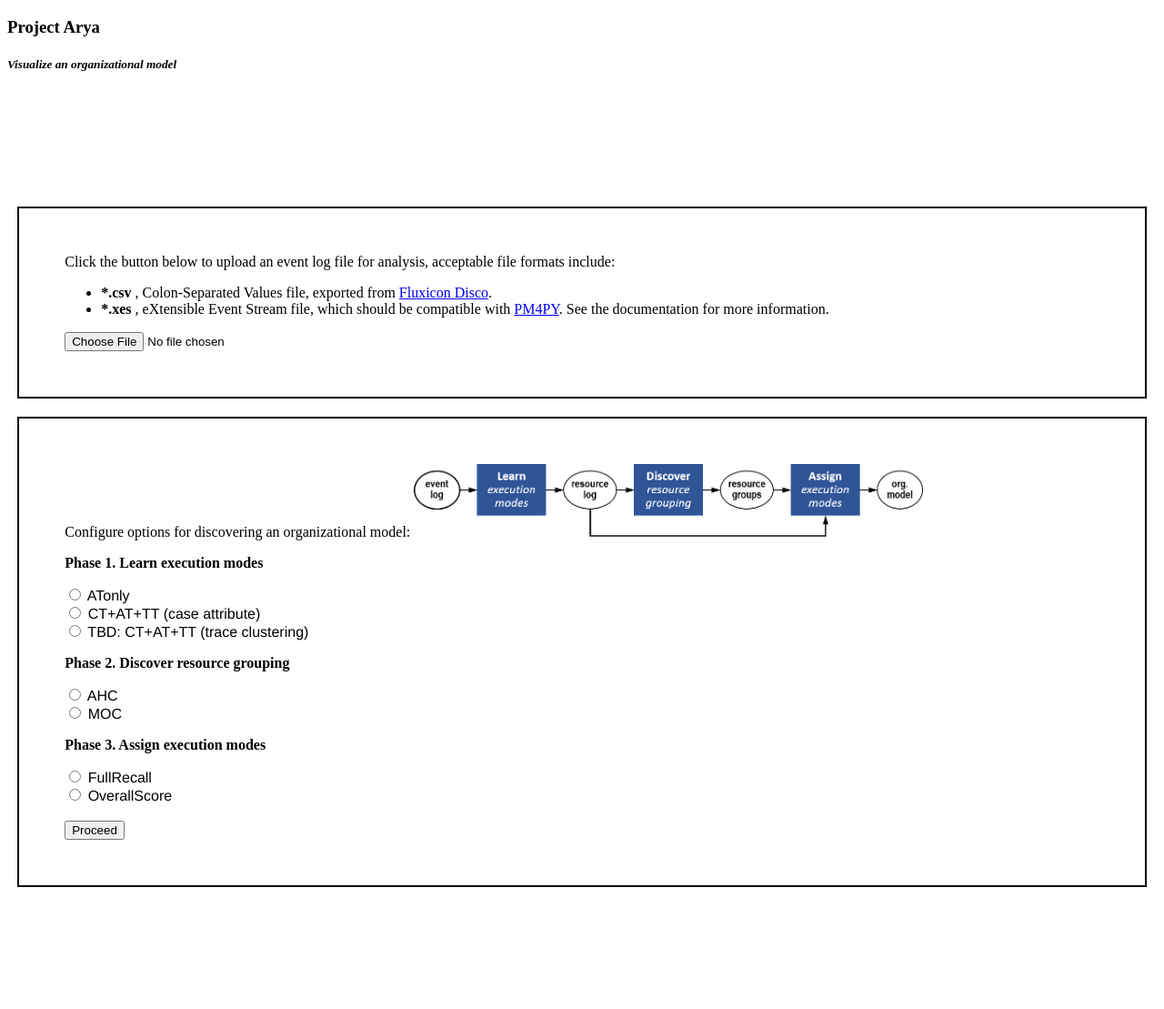
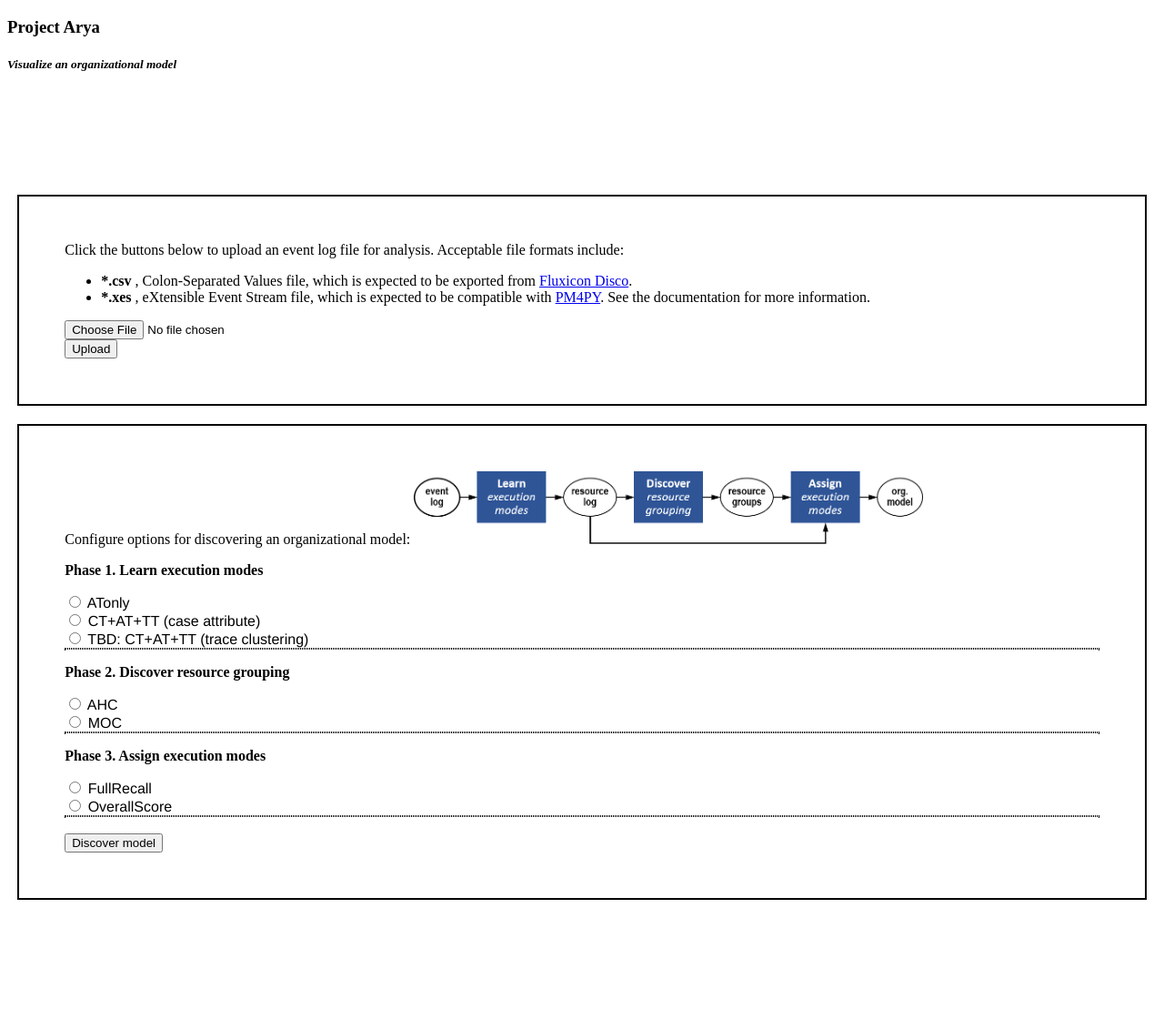
Before and after one commit to roy-jingyang/OrdinoR-Arya, a Flask app: template arya/templates/index2.html in a window 1280 px wide. Shown: the whole page at 91% size. Run offline with Flask 2, Linux system fonts and the light colour scheme; the template is opened without the code that fills it, so the values that code supplies are empty.

Commit message:
working on web UI

```diff
--- a/arya/app.py
+++ b/arya/app.py
@@ -1,37 +1,92 @@
 from flask import *
 app = Flask(__name__)
+# NOTE: do NOT leak the secret key of the server!
+app.secret_key = b'qut.edu.au_GP-Y606C-23'
 
 # TODO: remove the import by local relative path
+# TODO: check all path configuration
+
 import sys
 sys.path.append('../OrgMiner/')
+
+from os.path import join
 
 import pygraphviz as pgv
 
 delim = '/::/'
 
-####################### Routers ########################################
+####################### Handlers #######################################
+@app.route('/index')
+def index():
+    return render_template('index2.html',
+        has_log=False,
+        log_info=None)
+
+
+@app.route('/upload_event_log', methods=['POST'])
+def import_event_log():
+    if request.method == 'POST':
+        # if the post request does not have the file part, or
+        if 'file_event_log' not in request.files:
+            abort(400) # Bad Request
+        else:
+            fn = request.files['file_event_log'].filename
+            # if user does not select a file,
+            # but the browser submits a null part;
+            # or if the file extension is not supported
+            if fn == '' or is_uploaded_file_allowed(fn) is False:
+                abort(400) # Bad Request
+            else:
+                from werkzeug.utils import secure_filename
+                fn = secure_filename(fn)
+                from time import time
+                session['upload_time'] = time()
+                fn_id = str(session['upload_time']).replace('.', '-')
+
+                request.files['file_event_log'].save(join(
+                    './arya/tmp/',
+                    fn + '.' + fn_id
+                ))
+
+                # read log and fetch basic info
+                if is_uploaded_file_allowed(fn) == 'csv':
+                    from orgminer.IO.reader import read_disco_csv
+                    with open(join('./arya/tmp/', fn + '.' + fn_id)) as f:
+                        el = read_disco_csv(f)
+                elif is_uploaded_file_allowed(fn) == 'xes':
+                    pass
+                else:
+                    pass
+
+                log_info = {
+                    'filename': fn,
+                    #'fileid': fn_id,
+                    'num_events': len(el),
+                    'num_cases': len(set(el['case_id'])),
+                    'num_activities': len(set(el['activity'])),
+                    'num_resources': len(set(el['resource']))
+                }
+                return render_template('index2.html',
+                    has_log=True,
+                    log_info=log_info)
+
+    abort(405) # Method Not Allowed
+
+
+# Discover an organizational model with the approach as configured
+@app.route('/mine_org_model', methods=['POST'])
+def get_org_model():
+    pass
+
+
+# Show a discovered organizational model (and a process model if requested)
+#@app.route('/view')
 @app.route('/')
-def main():
+def view_results():
     # load data
     dotstr_org_model = build_dot_strings_om()
     return render_template('index.html',
         dotstr_org_model=dotstr_org_model)
-
-
-@app.route('/index')
-def config_panel():
-    return render_template('index2.html')
-
-
-@app.route('/view')
-def view_results():
-    pass
-
-
-from flask import request
-@app.route('/mine_org_model', methods=['POST'])
-def get_org_model():
-    pass
 
 
 # Discover a process model correspondingly
@@ -45,6 +100,14 @@ def get_process_model(case_type):
 def get_process_model_with_highlights(case_type, hl_activity_types):
     return discover_process_model(case_type, hl_activity_types.split(','))
 
+####################### Helpers ########################################
+def is_uploaded_file_allowed(fn_event_log):
+    ALLOWED_EXT = {'csv', 'xes'}
+    file_ext = '.' in fn_event_log and fn_event_log.rsplit('.', 1)[1].lower()
+    if file_ext in ALLOWED_EXT:
+        return file_ext
+    else:
+        return False
 
 ####################### Functions ######################################
 def build_dot_strings_om():
--- a/arya/static/css/arya.css
+++ b/arya/static/css/arya.css
@@ -1,3 +1,12 @@
+.toggle-content {
+  display: none;
+}
+
+.toggle-content.is-visible {
+  display: block;
+}
+
+/*--------------------------------------------------------------------*/
 div#container {
   display: flex;
   flex-direction: column;
@@ -7,21 +16,26 @@ div#container {
   width: 100%;
 }
 
-div#box_instruction_input_log {
+div#box-instruction-input-log {
   width: 90%;
   border: 2px solid black;
   padding: 50px;
   margin: 10px;
 }
 
-div#box_config {
+div#box-config {
   width: 90%;
   border: 2px solid black;
   padding: 50px;
   margin: 10px;
 }
 
-div#canvas_org_m {
+div.box-subconfig{
+  border: 1px dotted black;
+}
+
+/*--------------------------------------------------------------------*/
+div#canvas-org-m {
   width: 90%;
   height: 60%;
   border: 2px solid blue;
@@ -29,12 +43,12 @@ div#canvas_org_m {
   margin: 10px;
 }
 
-div#canvas_org_m svg {
+div#canvas-org-m svg {
   width: 100%;
   height: 100%;
 }
 
-div#canvas_proc_m {
+div#canvas-proc-m {
   width: 90%;
   height: 40%;
   border: 2px solid green;
@@ -42,12 +56,12 @@ div#canvas_proc_m {
   margin: 10px;
 }
 
-div#canvas_proc_m svg {
+div#canvas-proc-m svg {
   width: 100%;
   height: 100%;
 }
 
-div#proc_m_title {
+div#proc-m-title {
   font-family: Helvetica, Arial, sans-serif;
   font-size: 120%;
 }
--- a/arya/templates/index2.html
+++ b/arya/templates/index2.html
@@ -12,39 +12,66 @@
 
     <div id="container">
 
-        <div id="box_instruction_input_log">
-            Click the button below to upload an event log file for analysis,
-            acceptable file formats include:
+        <div id="box-instruction-input-log">
+            Click the buttons below to upload an event log file for analysis.
+            Acceptable file formats include:
             <ul>
-                <li> <b> *.csv </b>, Colon-Separated Values file, exported from
+                <li> <b> *.csv </b>, Colon-Separated Values file,
+                    which is expected to be exported from
                     <a href="https://fluxicon.com/disco/">
                         Fluxicon Disco</a>.
                 </li>
-                <li> <b> *.xes </b>, eXtensible Event Stream file, which should
-                    be compatible with
+                <li> <b> *.xes </b>, eXtensible Event Stream file,
+                    which is expected to be compatible with
                     <a href="https://pm4py.fit.fraunhofer.de/documentation#importing">
                         PM4PY</a>.
                     See the documentation for more information.
                 </li>
             </ul>
 
-            <form id="import_event_log">
-                <input type="file" name="event_log"><br>
+
+            {% if has_log %}
+                <button id="btn-clear-event-log" label="submit"
+                    type="button"> Clear & Reset </button>
+                <div id="box-info-input-log">
+                    <p>You have uploaded an event log file:
+                    <mark> <ins> {{ log_info.filename }} </ins> </mark>.
+                    Below are some of the basic information of the
+                    uploaded event log: </p>
+                    <ul>
+                        <li> number of events:
+                            <b> {{ log_info.num_events }} </b>
+                        </li>
+                        <li> number of cases (by case ID):
+                            <b> {{ log_info.num_cases }} </b>
+                        </li>
+                        <li> number of activities (by activity label):
+                            <b> {{ log_info.num_activities }} </b>
+                        </li>
+                        <li> number of resources (by resource ID):
+                            <b> {{ log_info.num_resources }} </b>
+                        </li>
+                    </ul>
+                </div>
+            {% else %}
+                <form action="/upload_event_log" method="POST"
+                    enctype="multipart/form-data">
+                    <input type="file" name="file_event_log"><br>
+                    <input id="btn-import-event-log" type="submit"
+                        value="Upload">
                 </form>
-
-            <div id="box_input_log" hidden>
-                (Basic descriptive info of the input log will be shown here.)
-            </div>
+            {% endif %}
         </div>
 
 
-        <div id="box_config">
+        <div id="box-config">
             Configure options for discovering an organizational model:
             <img src="../static/resources/approach.png" alt="Approach"
                 width="560" height="80">
 
+            <div>
             <p> <b> Phase 1. Learn execution modes </b> </p>
-            <form id="opt_learn_execution_modes" class="config">
+            <form id="opt-learn-execution-modes" class="config">
                 <input type="radio" name="phase1" value="ATonlyMiner">
                     ATonly
                 <br>
@@ -56,25 +83,27 @@
                 <br>
             </form>
 
-            <div class="box_subconfig">
-            <form id="subopt_learn_execution_modes" class="subconfig"
-                hidden>
+            <div class="box-subconfig">
+                <form class="subconfig toggle-content">
+                    <!-- no subconfig for ATonly -->
                 </form>
 
-            <form id="subopt_learn_execution_modes" class="subconfig"
-                hidden>
-                <input type="text" name="phase1_subopt">
+                <form class="subconfig toggle-content">
+                    Select the field to be used as the case-level attribute
+                    for deciding case types:
+                    <input type="text" name="phase1-subopt">
                 </form>
 
-            <form id="subopt_learn_execution_modes" class="subconfig"
-                hidden>
-                <input type="text" name="phase1_subopt">
+                <form class="subconfig toggle-content">
+                    (TBD: parameter settings from the ProM plugin for TC)
+                    <input type="text" name="phase1-subopt">
                 </form>
             </div>
+            </div>
 
-
+            <div>
             <p> <b> Phase 2. Discover resource grouping </b> </p>
-            <form id="opt_discover_resource_grouping" class="config">
+            <form id="opt-discover-resource-grouping" class="config">
                 <input type="radio" name="phase2" value="ahc">
                     AHC
                 <br>
@@ -83,54 +112,105 @@
                 <br>
             </form>
 
-            <div class="box_subconfig">
-            <form id="subopt_discover_resource_grouping" class="subconfig"
-                hidden>
-                <input type="text" name="phase2_subopt">
+            <div class="box-subconfig">
+                <form class="subconfig toggle-content">
+                    <p> Specify the number of resource groups expected,
+                    e.g., "3"; or, specify a range of possible numbers to
+                    be determined in the format of e.g., "3-5". (Exclude
+                    the quotes) </p>
+                    <input type="number" name="phase2-subopt"
+                         min="2" max={{ log_info.num_resources-1 }} step="1">
+                    <p> Specify the method for merging clusters. </p>
+                    <select name="method">
+                        <option value="single"> single </option>
+                        <option value="complete"> complete </option>
+                        <option value="complete"> ward </option>
+                    </select>
                 </form>
 
-            <form id="subopt_discover_resource_grouping" class="subconfig"
-                hidden>
-                <input type="text" name="phase2_subopt">
+                <form class="subconfig toggle-content">
+                    <p> Specify the number of resource groups expected,
+                    e.g., "3"; or, specify a range of possible numbers to
+                    be determined in the format of e.g., "3-5". (Exclude
+                    the quotes) </p>
+                    <input type="number" name="n_groups"
+                         min="2" max={{ log_info.num_resources-1 }} step="1">
                 </form>
             </div>
+            </div>
 
+            <div>
             <p> <b> Phase 3. Assign execution modes </b> </p>
-            <form id="opt_assign_execution_modes" class="config">
-                <input type="radio" name="phase3" value="full_recall">
+            <form id="opt-assign-execution-modes" class="config">
+                <input type="radio" name="phase3" value="full-recall">
                     FullRecall
                 <br>
-                <input type="radio" name="phase3" value="overall_score">
+                <input type="radio" name="phase3" value="overall-score">
                     OverallScore
                 <br>
             </form>
 
-            <div class="box_subconfig">
-            <form id="subopt_assign_execution_modes" class="subconfig"
-                hidden>
-                <input type="text" name="phase3_subopt">
+            <div class="box-subconfig">
+                <form class="subconfig toggle-content">
+                    <!-- no subconfig for ATonly -->
                 </form>
 
-            <form id="subopt_assign_execution_modes" class="subconfig"
-                hidden>
-                <input type="text" name="phase3_subopt">
+                <form class="subconfig toggle-content">
+                    <p> Specify the weightings to be used.
+                        (floats ranged from 0.0 to 1.0 and summed up to
+                        1.0) </p>
+                    <input type="number" name="phase3-subopt" value="0.5">
+                    <input type="number" name="phase3-subopt" value="0.5">
+                    <p> Specify the selection threshold
+                        (float ranged from 0.0 to 1.0) </p>
+                    <input type="number" name="phase3-subopt"
+                        min="0" max="1" step="0.1" value="0.5">
                 </form>
             </div>
+            </div>
+
             <br>
-            <button id="submit_config" label="submit"
-                type="button"> Proceed </button>
+            <button id="btn-submit-config" label="submit"
+                type="button"> Discover model </button>
         </div>
     </div>
 
 </body>
 
 <script>
-    var btnSubmit = document.getElementById("submit_config");
+    var show = function(elem) {
+        elem.classList.add("is-visible");
+    }
+    var hide = function(elem) {
+        elem.classList.remove("is-visible");
+    }
+    var toggle = function(elem) {
+        elem.classList.toggle("is-visible");
+    }
+
+    for (var formConfig of document.getElementsByClassName("config")) {
+        for (var radio of formConfig.getElementsByTagName("input")) {
+            radio.addEventListener("click", function() {
+                var index = Array.prototype.indexOf.call(
+                    this.parentNode.getElementsByTagName("input"),
+                    this);
+                var subConfigList = this.parentNode.nextElementSibling
+                    .getElementsByClassName("subconfig");
+                for (var k = 0; k < subConfigList.length; k++) {
+                    (k != index) ?
+                        hide(subConfigList[k]) :
+                        show(subConfigList[k]);
+                }
+            });
+        }
+    }
+
+    var btnSubmit = document.getElementById("btn-submit-config");
     btnSubmit.addEventListener("click", function() {
-        var form_opt_learn_execution_modes = document.getElementById(
-            "opt_learn_execution_modes");
-        alert(form_opt_learn_execution_modes.elements["phase1"].value);
+        var formOptLearnExecutionModes = document.getElementById(
+            "opt-learn-execution-modes");
     });
+
 </script>
 
 </html>
```
Also changed, not shown: arya/templates/index.html (+20 -20 lines). Lines whose indentation alone changed are shown as unchanged.
